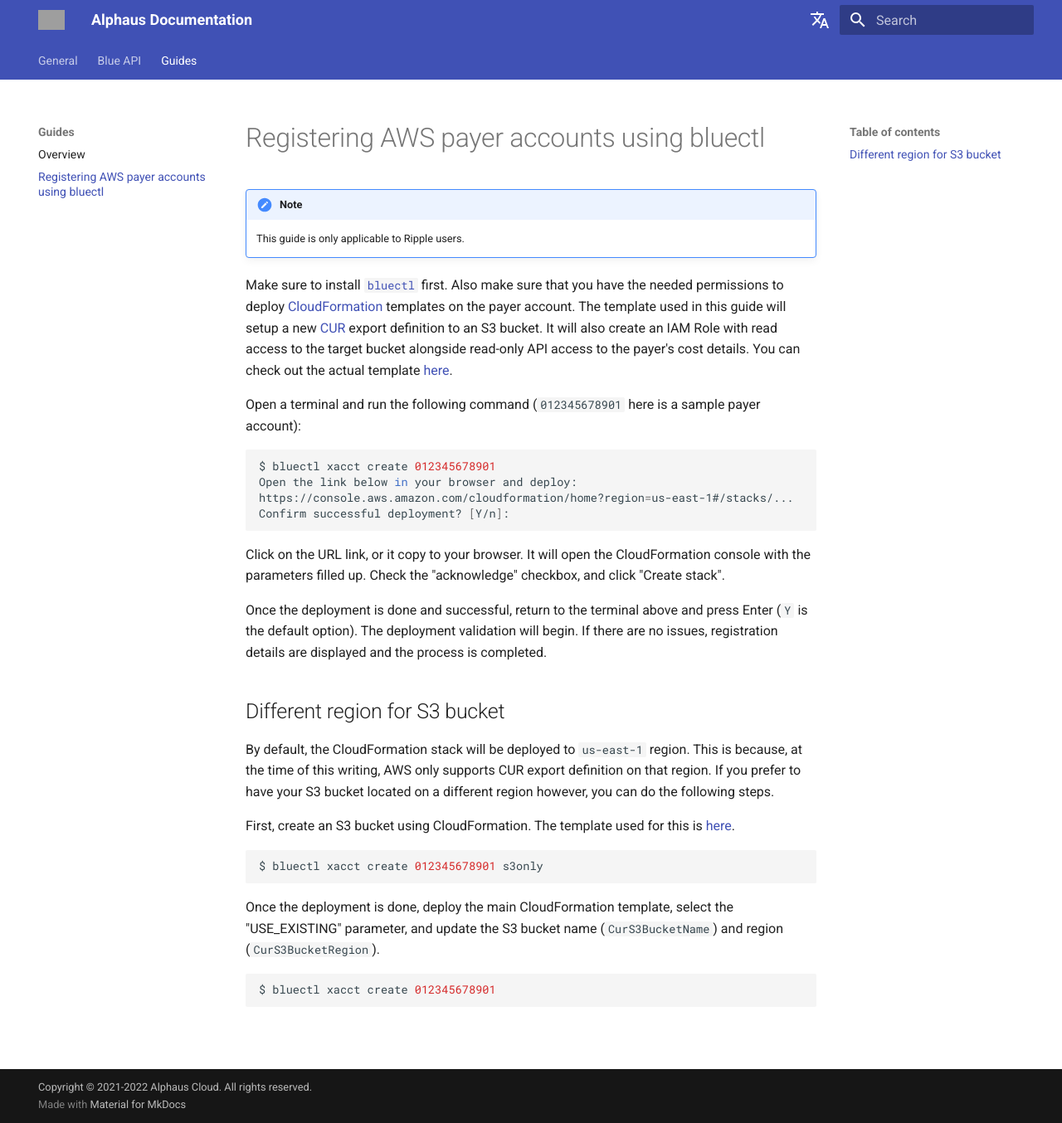
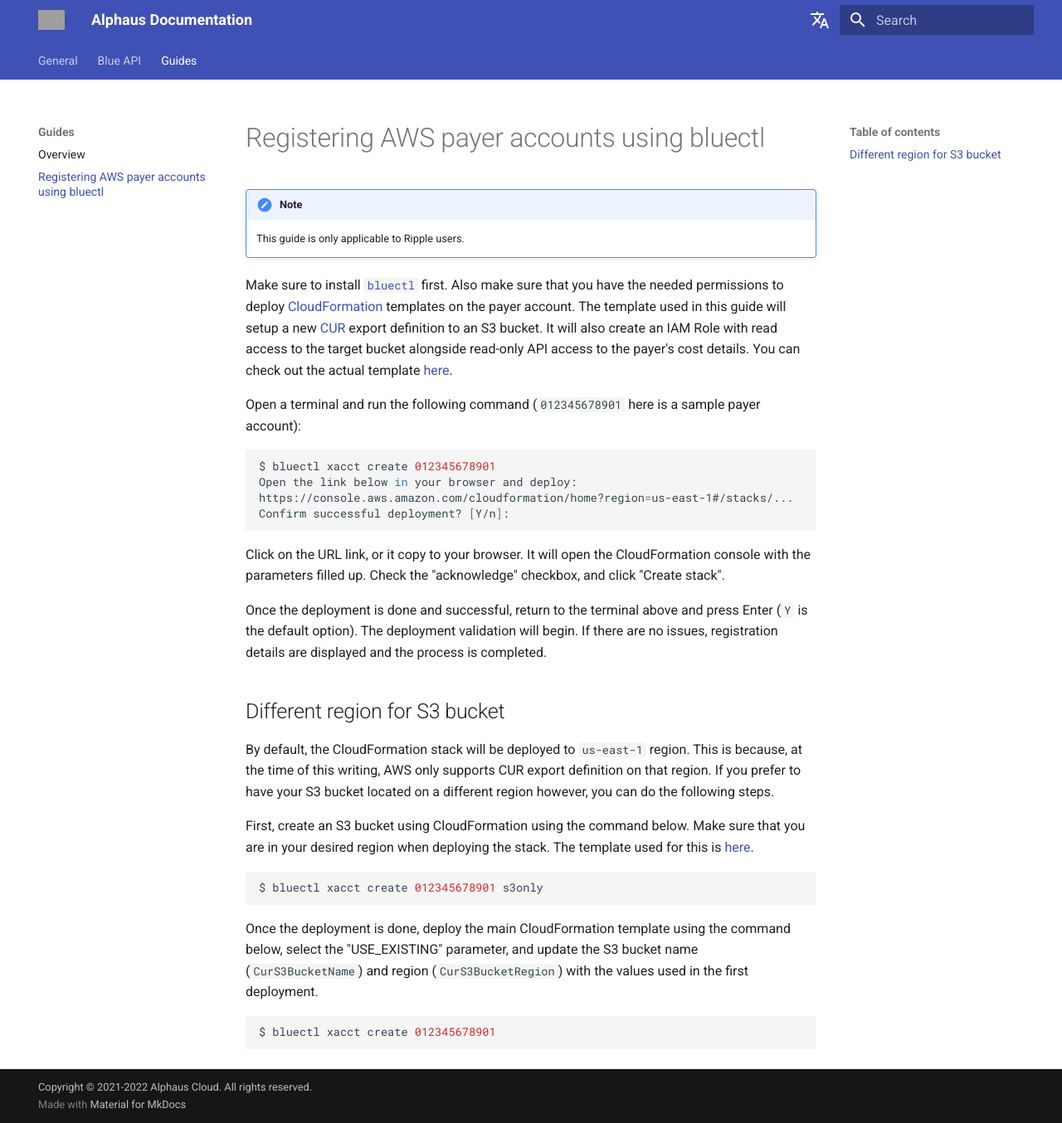
Before and after one commit to alphauslabs/tmpdocs, an MkDocs documentation site: the page built from docs/guides/aws-register-payer.md, in a window 1280 px wide and 1354 px high. Shown: the whole window at 83% size. Built offline with MkDocs 1.6.1 and Material for MkDocs 9.7.7, drawn with Linux system fonts in a browser that asks for light colours; comment, search, counter and statistics services are not loaded; grey boxes are pictures that could not be loaded.

Commit message:
docs: wip register aws payer

````diff
--- a/docs/guides/aws-register-payer.md
+++ b/docs/guides/aws-register-payer.md
@@ -22,13 +22,13 @@ Once the deployment is done and successful, return to the terminal above and pre
 
 By default, the CloudFormation stack will be deployed to `us-east-1` region. This is because, at the time of this writing, AWS only supports CUR export definition on that region. If you prefer to have your S3 bucket located on a different region however, you can do the following steps.
 
-First, create an S3 bucket using CloudFormation. The template used for this is [here](https://alphaus-cloudformation-templates.s3.ap-northeast-1.amazonaws.com/alphauscurexportbucket-v1.yml).
+First, create an S3 bucket using CloudFormation using the command below. Make sure that you are in your desired region when deploying the stack. The template used for this is [here](https://alphaus-cloudformation-templates.s3.ap-northeast-1.amazonaws.com/alphauscurexportbucket-v1.yml).
 
 ```sh
 $ bluectl xacct create 012345678901 s3only
 ```
 
-Once the deployment is done, deploy the main CloudFormation template, select the "USE_EXISTING" parameter, and update the S3 bucket name (`CurS3BucketName`) and region (`CurS3BucketRegion`).
+Once the deployment is done, deploy the main CloudFormation template using the command below, select the "USE_EXISTING" parameter, and update the S3 bucket name (`CurS3BucketName`) and region (`CurS3BucketRegion`) with the values used in the first deployment.
 
 ```sh
 $ bluectl xacct create 012345678901
````
